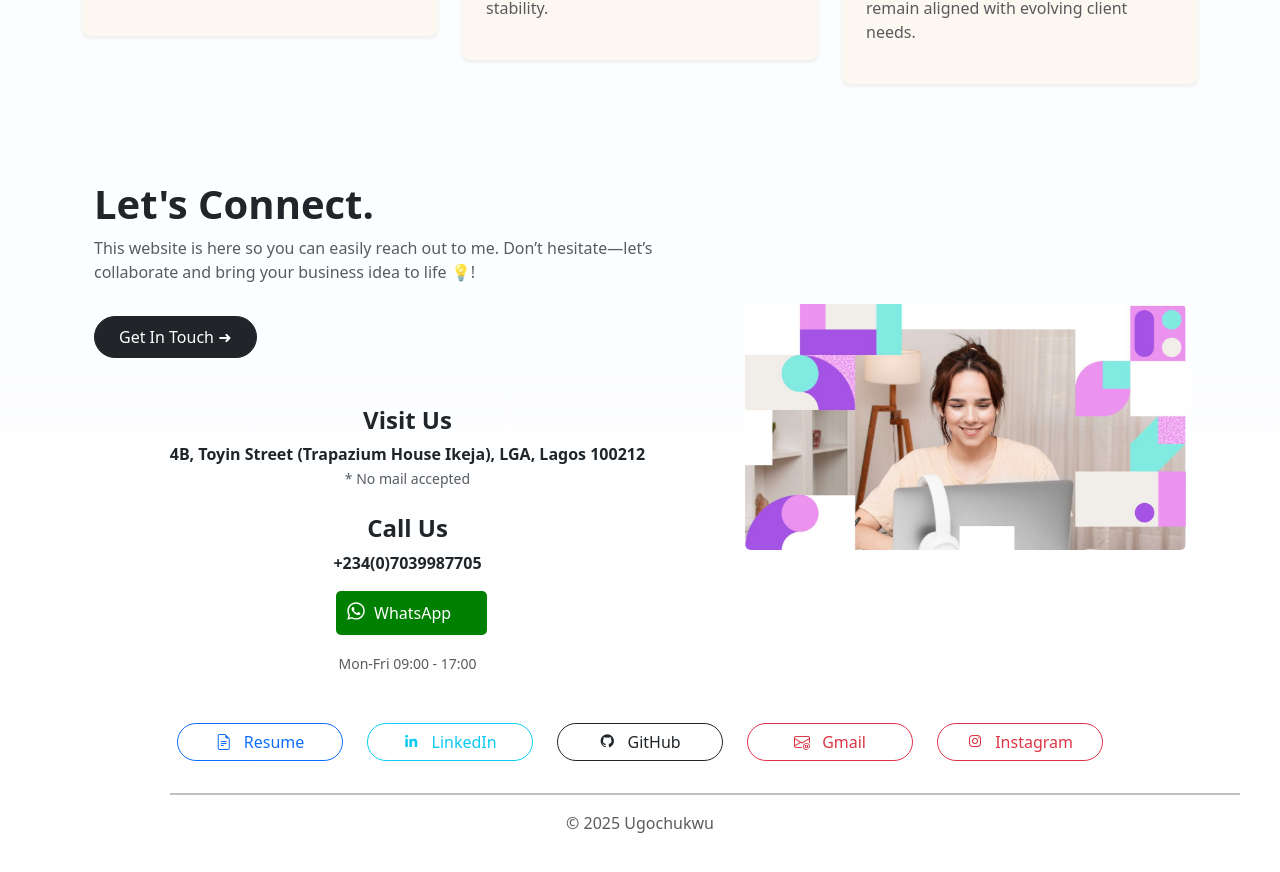
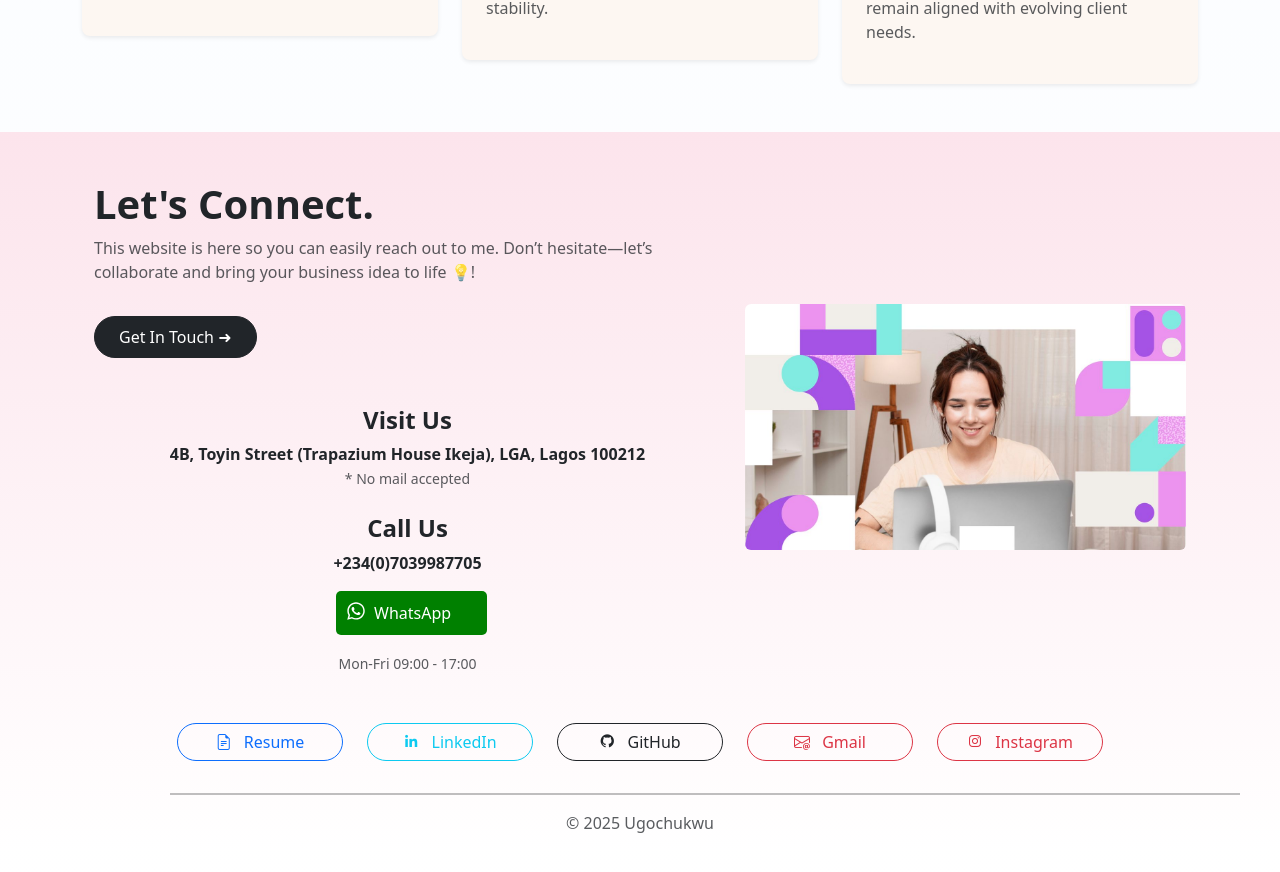
Before and after one commit to braincell044/Portfolio-, a React (Create React App) app: page / in a window 1280 px wide. Shown: the part 4413-5285 px from the top of the page. Built offline with nearby package versions, Linux system fonts and the light colour scheme.

Commit message:
contact color fix

```diff
--- a/src/Contact.js
+++ b/src/Contact.js
@@ -9,7 +9,7 @@ import "bootstrap-icons/font/bootstrap-icons.css";
 
 const Contact = () => {
   return (
-    <div className='over-now'>
+    <div className='over-now' style={{ background: "linear-gradient(to bottom, #fce4ec, #fff)", minHeight: "70vh" }}>
       <div className="contact-section">
         <Container className="text-center text-md-start d-flex flex-column align-items-center py-5">
           <Row className="align-items-center w-100">
```
